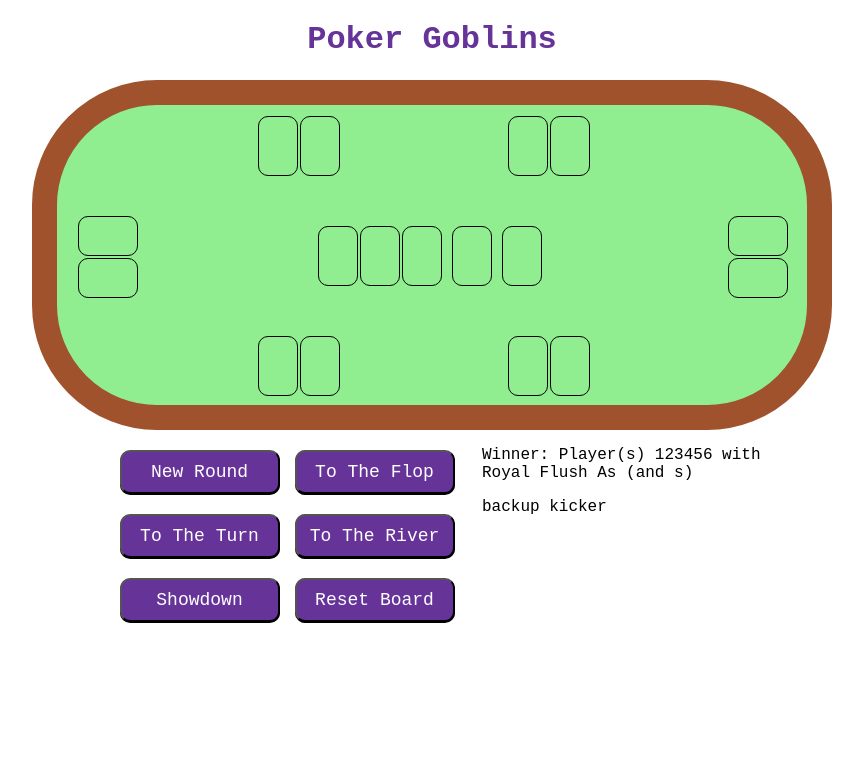
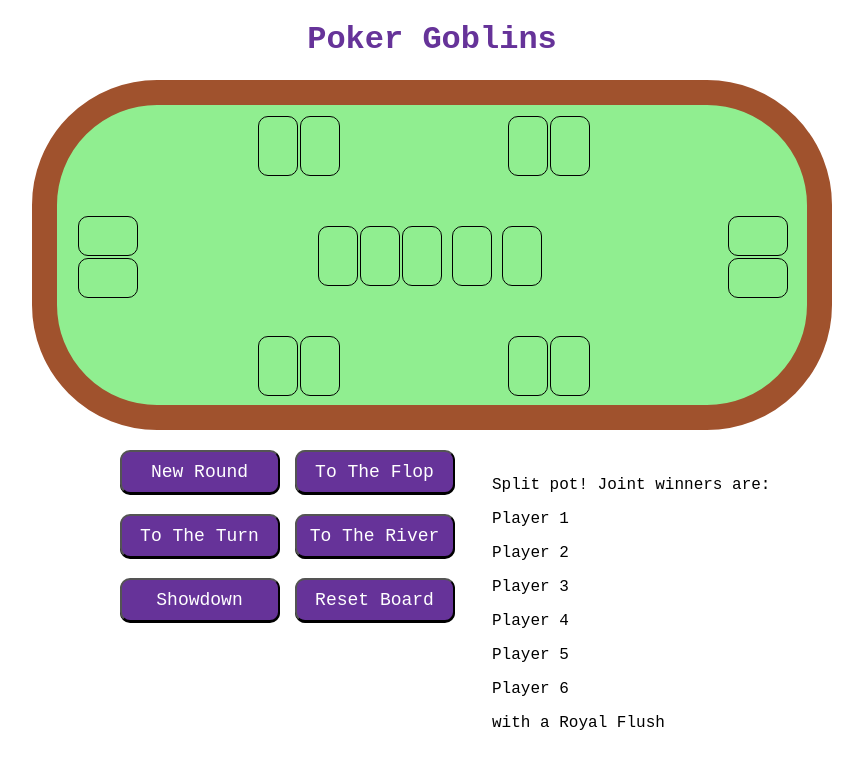
Before and after one commit to barneywhiffin/poker-goblins, a React (Vite) app: page / in a window 1280 px wide. Both pictures are taken after a click on the button "Showdown". Shown: the top 768 px of the page, without its empty margins (208-1071 px from the left). Built offline with nearby package versions, Linux system fonts and the light colour scheme.

Commit message:
feat: show different win message if split pot

```diff
--- a/src/App.tsx
+++ b/src/App.tsx
@@ -6,8 +6,8 @@ import shuffleDeck from './utils/shuffle';
 import handCalc from './utils/handCalc';
 import Table from './components/table/Table';
 import TableCard from './components/card/Card';
-import { findTies, rankHands } from './utils/hand-calcs/sub-utils/sortCards';
-import { mapRankToHand, mapRankToValue } from './utils/hand-calcs/sub-utils/mapValues';
+import getWinners from './utils/getWinners';
+import WinnerMessage from './components/WinnerMessage';
 
 function App() {
 
@@ -86,36 +86,8 @@ function App() {
 		setRound('Blank');
 	}
 
-	function getWinners(hands: number[][]) {
-		const rankedHands = rankHands(hands);
-		const numWinners = findTies(rankedHands);
-		let winners = [];
-		for (let i = 0; i < numWinners; i++) {
-			winners.push(rankedHands[i]);
-		}
-		return winners;
-	}
-
-	// TODO: functionise the message displayed for each hand type
-	// TODO: actually display each player who won in a tie
-
-	let handsArray = [p1Hand, p2Hand, p3Hand, p4Hand, p5Hand, p6Hand];
+	const handsArray = [p1Hand, p2Hand, p3Hand, p4Hand, p5Hand, p6Hand];
 	const winners = getWinners(handsArray);
-	const hand = mapRankToHand(winners[0][1]);
-	const val1 = mapRankToValue(winners[0][2]);
-	const val2 = mapRankToValue(winners[0][3]);
-	const val3 = mapRankToValue(winners[0][4])
-	let players = [];
-	for (let i = 0; i < winners.length; i++) {
-		players.push(winners[i][0]);
-	}
-
-	// TODO: sorting alg does kickers wrong because it counts pairs first, value second
-	// so if remaining cards after 2 pair are e.g. an A and two 2s, it will say 2 kicker.....
-	// so after we have gone far enough to determine hand type, the rest should be sorted purely by value instead??
-	// the same thing could go wrong for quads!!!
-
-	// this is still a big bad bug !!! ^^^^^^^^^
 
 	return (
 		<>
@@ -130,12 +102,7 @@ function App() {
 					<button onClick={showdown}>Showdown</button>
 					<button onClick={reset}>Reset Board</button>
 				</div>
-				{showResults &&
-				// function that returns the component which tells of the winners
-				<div style={{marginLeft: '20px', maxWidth: '300px'}}>
-					<p>Winner: Player(s) {players} with {hand} {val1}s (and {val2}s)</p>
-					<p>backup kicker {val3}</p>
-				</div>}
+				{showResults && <WinnerMessage winners={winners}/>}
 			</div>
 
 		</>
--- /dev/null
+++ b/src/components/WinnerMessage.tsx
@@ -0,0 +1,19 @@
+import { mapRankToHand } from '../utils/hand-calcs/sub-utils/mapValues';
+
+export default function WinnerMessage({winners}: {winners: number[][]}) {
+    const hand = mapRankToHand(winners[0][1]);
+    let players = [];
+    for (let i = 0; i < winners.length; i++) {
+        players.push({player: winners[i][0], key: i});
+    }
+    const playerElems = players.map(player => (<p key={player.key}>Player {player.player}</p>))
+    return (
+        <>
+            <div style={{margin: '30px', maxWidth: '300px'}}>
+                {players.length > 1 ? <p>Split pot! Joint winners are: </p> : <p>Winner: </p>}
+                {playerElems}
+                <p>with a {hand}</p>
+            </div>
+        </>
+    )
+}
--- /dev/null
+++ b/src/utils/getWinners.ts
@@ -0,0 +1,11 @@
+import { findTies, rankHands } from '../utils/hand-calcs/sub-utils/sortCards';
+
+export default function getWinners(hands: number[][]) {
+    const rankedHands = rankHands(hands);
+    const numWinners = findTies(rankedHands);
+    let winners = [];
+    for (let i = 0; i < numWinners; i++) {
+        winners.push(rankedHands[i]);
+    }
+    return winners;
+}
--- a/src/utils/hand-calcs/sub-utils/sortCards.ts
+++ b/src/utils/hand-calcs/sub-utils/sortCards.ts
@@ -51,8 +51,6 @@ function deepSwap(arr: number[][], i: number, depth: number, switches: number):
     else if (arr[i+1][depth] > arr[i][depth]) {
         [arr[i], arr[i+1]] = [arr[i+1], arr[i]];
         switches ++;
-        console.log(`sort: index ${i} swapped with ${i+1}`);
-        console.log([...arr]);
     }
     return [arr, switches];
 }
@@ -66,14 +64,11 @@ export function rankHands(arr: number[][]) {
         let switches = 0;
         for (let i = 0; i < arr.length-1; i++) {
             [arr, switches] = deepSwap(arr, i, depth, switches);
-            console.log(`switches = ${switches}`);
         }
         if (switches === 0) {
             stillSwitching = false;
         }
     }
-
-    // still need to account for tiessssss
 
     return arr;
 }
```
